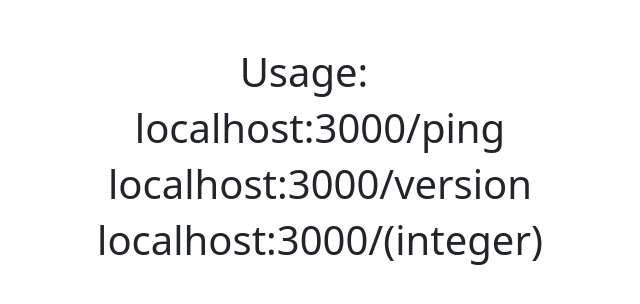
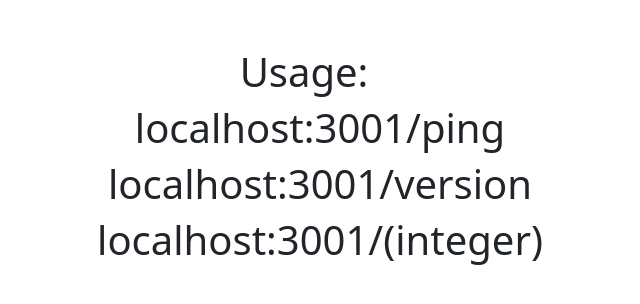
Before and after one commit to YaimaraNarito/AKSCapstoneProject, a website: page src/public/index.html in a window 1280 px wide. Shown: the full height of the page, 336-976 px from the left. Drawn offline with nearby package versions, Linux system fonts and the light colour scheme.

Commit message:
fixed small bug in src code

```diff
--- a/src/public/index.html
+++ b/src/public/index.html
@@ -17,13 +17,13 @@
                 <h1>Usage:</h1>
                 <ul class="bullets">
                     <li>
-                        <h1>localhost:3000/ping</h1>
+                        <h1>localhost:3001/ping</h1>
                     </li>
                     <li>
-                        <h1>localhost:3000/version</h1>
+                        <h1>localhost:3001/version</h1>
                     </li>
                     <li>
-                        <h1>localhost:3000/(integer)</h1>
+                        <h1>localhost:3001/(integer)</h1>
                     </li>
                 </ul>
             </div>
```
Also changed, not shown: 1 other file.
